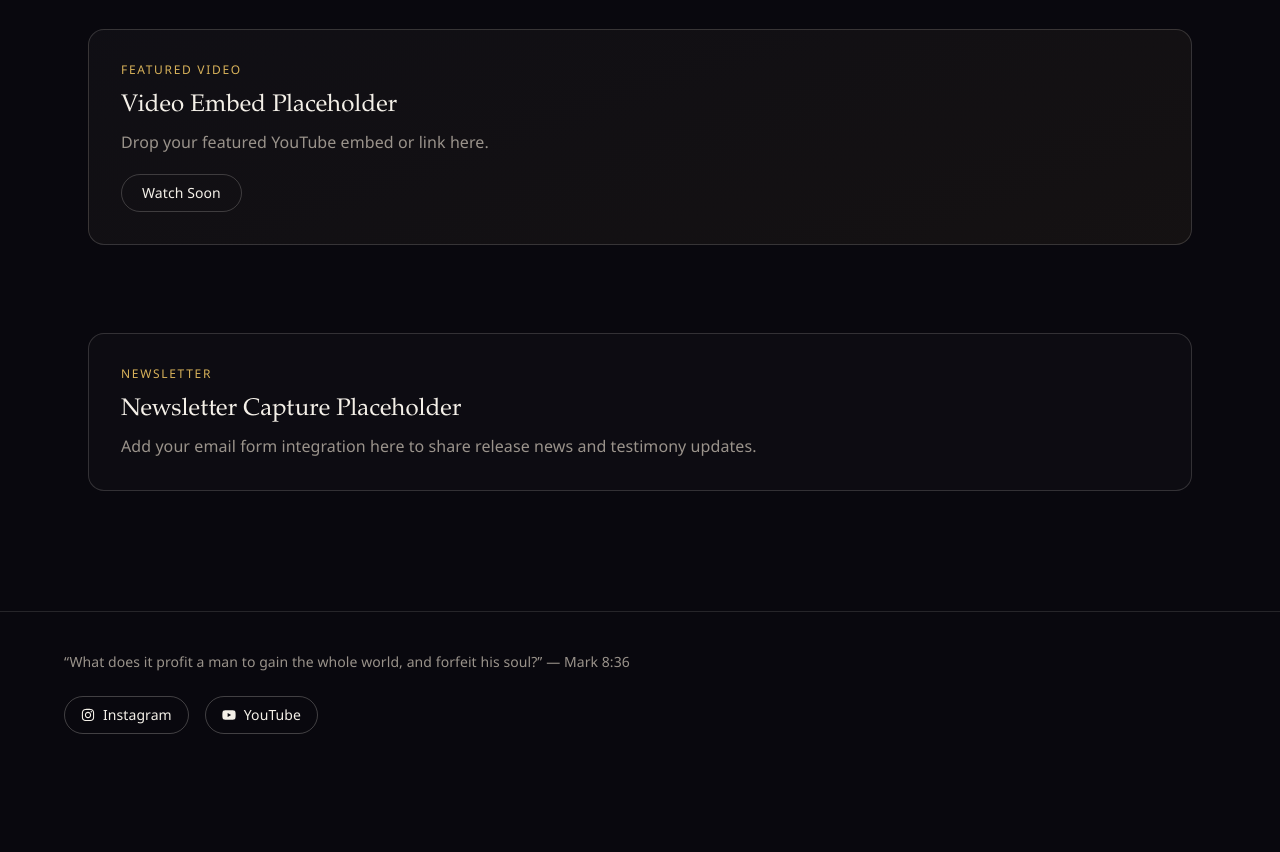
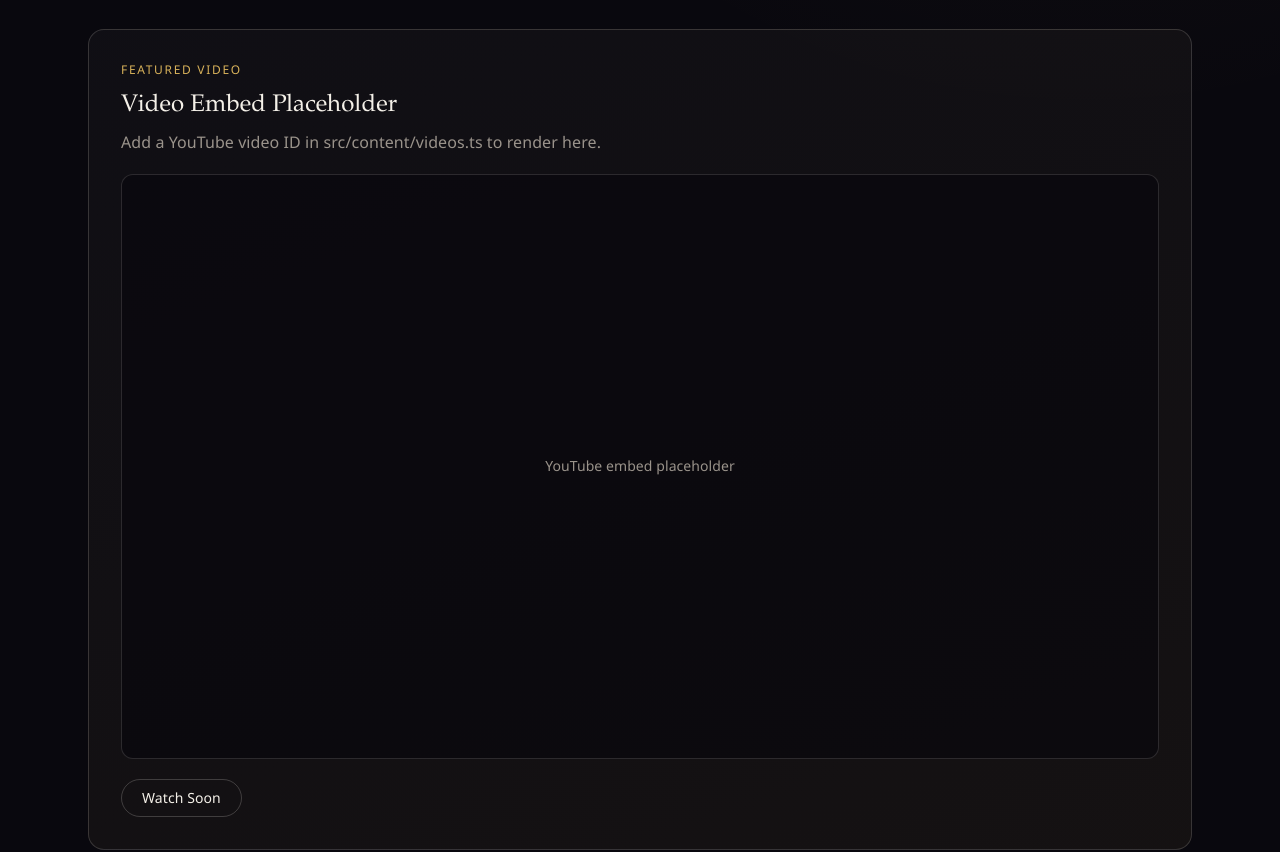
Before and after one commit to darrensmith849/allthe_glory, a Next.js app: page / in a window 1280 px wide. Shown: the part 1480-2332 px from the top of the page. Before the commit the page ends 2254 px from the top, so only its background shows below. Built offline with nearby package versions, Linux system fonts and the light colour scheme.

Commit message:
Make video sections YouTube-ID configurable

```diff
--- a/src/app/page.tsx
+++ b/src/app/page.tsx
@@ -3,6 +3,7 @@ import { StoryBlock } from "@/components/story/story-block";
 import { CtaRow } from "@/components/ui/cta-row";
 import { VideoPlaceholder } from "@/components/media/video-placeholder";
 import { album } from "@/content/album";
+import { videos } from "@/content/videos";
 
 export default function HomePage() {
   return (
@@ -21,7 +22,7 @@ export default function HomePage() {
 
       <StoryBlock id="the-story" />
 
-      <VideoPlaceholder />
+      <VideoPlaceholder href={videos[0]?.href} youtubeId={videos[0]?.youtubeId} />
 
       <section className="mx-auto w-full max-w-6xl px-6 py-10">
         <div className="rounded-2xl border border-[rgba(244,240,232,0.16)] bg-[rgba(244,240,232,0.02)] p-8">
--- a/src/app/videos/page.tsx
+++ b/src/app/videos/page.tsx
@@ -11,8 +11,11 @@ export default function VideosPage() {
           <article key={video.title} className="rounded-xl border border-[rgba(244,240,232,0.14)] p-6">
             <h2 className="font-display text-2xl">{video.title}</h2>
             <p className="mt-2 text-[var(--colour-accent-2)]">{video.description}</p>
+            <p className="mt-3 text-xs uppercase tracking-[0.12em] text-[var(--colour-accent-1)]">
+              {video.youtubeId ? `YouTube ID: ${video.youtubeId}` : "YouTube ID: set in src/content/videos.ts"}
+            </p>
             <Link href={video.href} className="mt-4 inline-block text-sm text-[var(--colour-glow)]">
-              Watch placeholder
+              {video.youtubeId ? "Watch on YouTube" : "Watch placeholder"}
             </Link>
           </article>
         ))}
--- a/src/components/media/video-placeholder.tsx
+++ b/src/components/media/video-placeholder.tsx
@@ -2,17 +2,38 @@ import Link from "next/link";
 
 type VideoPlaceholderProps = {
   href?: string;
+  youtubeId?: string;
 };
 
-export function VideoPlaceholder({ href = "#" }: VideoPlaceholderProps) {
+export function VideoPlaceholder({ href = "#", youtubeId = "" }: VideoPlaceholderProps) {
+  const embedUrl = youtubeId ? `https://www.youtube-nocookie.com/embed/${youtubeId}` : "";
+
   return (
     <section className="mx-auto w-full max-w-6xl px-6 py-12">
       <div className="rounded-2xl border border-[rgba(244,240,232,0.16)] bg-[linear-gradient(160deg,rgba(244,240,232,0.03),rgba(216,178,90,0.06))] p-8">
         <p className="text-xs uppercase tracking-[0.14em] text-[var(--colour-accent-1)]">Featured Video</p>
-        <h3 className="mt-3 font-display text-2xl">Video Embed Placeholder</h3>
-        <p className="mt-2 text-[var(--colour-accent-2)]">Drop your featured YouTube embed or link here.</p>
+        <h3 className="mt-3 font-display text-2xl">{youtubeId ? "Featured Release" : "Video Embed Placeholder"}</h3>
+        <p className="mt-2 text-[var(--colour-accent-2)]">
+          {youtubeId ? "Configured from src/content/videos.ts." : "Add a YouTube video ID in src/content/videos.ts to render here."}
+        </p>
+        <div className="mt-5 overflow-hidden rounded-xl border border-[rgba(244,240,232,0.14)] bg-[rgba(9,8,14,0.7)]">
+          {youtubeId ? (
+            <iframe
+              className="aspect-video w-full"
+              src={embedUrl}
+              title="Featured video"
+              allow="accelerometer; autoplay; clipboard-write; encrypted-media; gyroscope; picture-in-picture; web-share"
+              referrerPolicy="strict-origin-when-cross-origin"
+              allowFullScreen
+            />
+          ) : (
+            <div className="grid aspect-video place-items-center px-6 text-center text-sm text-[var(--colour-accent-2)]">
+              YouTube embed placeholder
+            </div>
+          )}
+        </div>
         <Link href={href} className="mt-5 inline-block rounded-full border border-[rgba(244,240,232,0.2)] px-5 py-2 text-sm">
-          Watch Soon
+          {youtubeId ? "Open on YouTube" : "Watch Soon"}
         </Link>
       </div>
     </section>
--- a/src/content/videos.ts
+++ b/src/content/videos.ts
@@ -2,11 +2,13 @@ export const videos = [
   {
     title: "From Darkness To Light - Official Video (Placeholder)",
     description: "Featured video area for Daniel's latest release.",
+    youtubeId: "",
     href: "#"
   },
   {
     title: "Live Worship Session (Placeholder)",
     description: "Intimate live performance capture.",
+    youtubeId: "",
     href: "#"
   }
 ];
```
